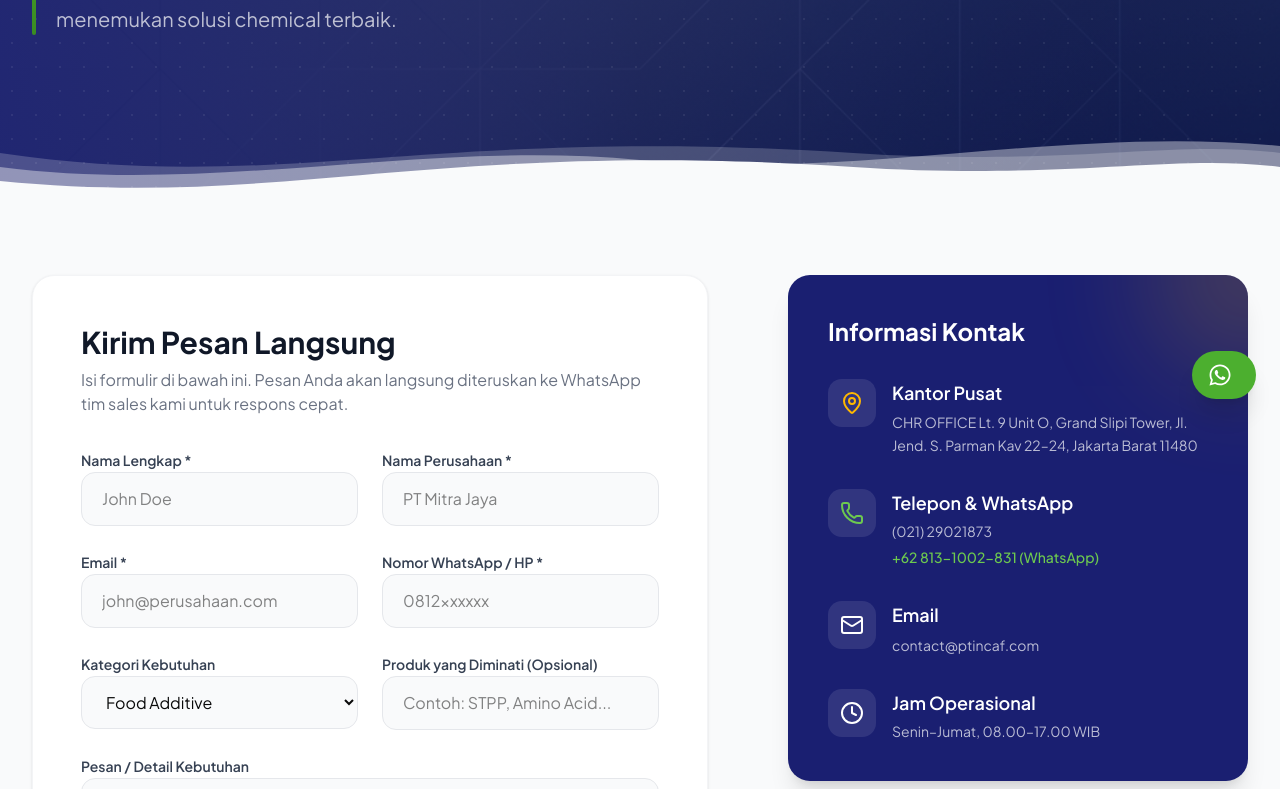
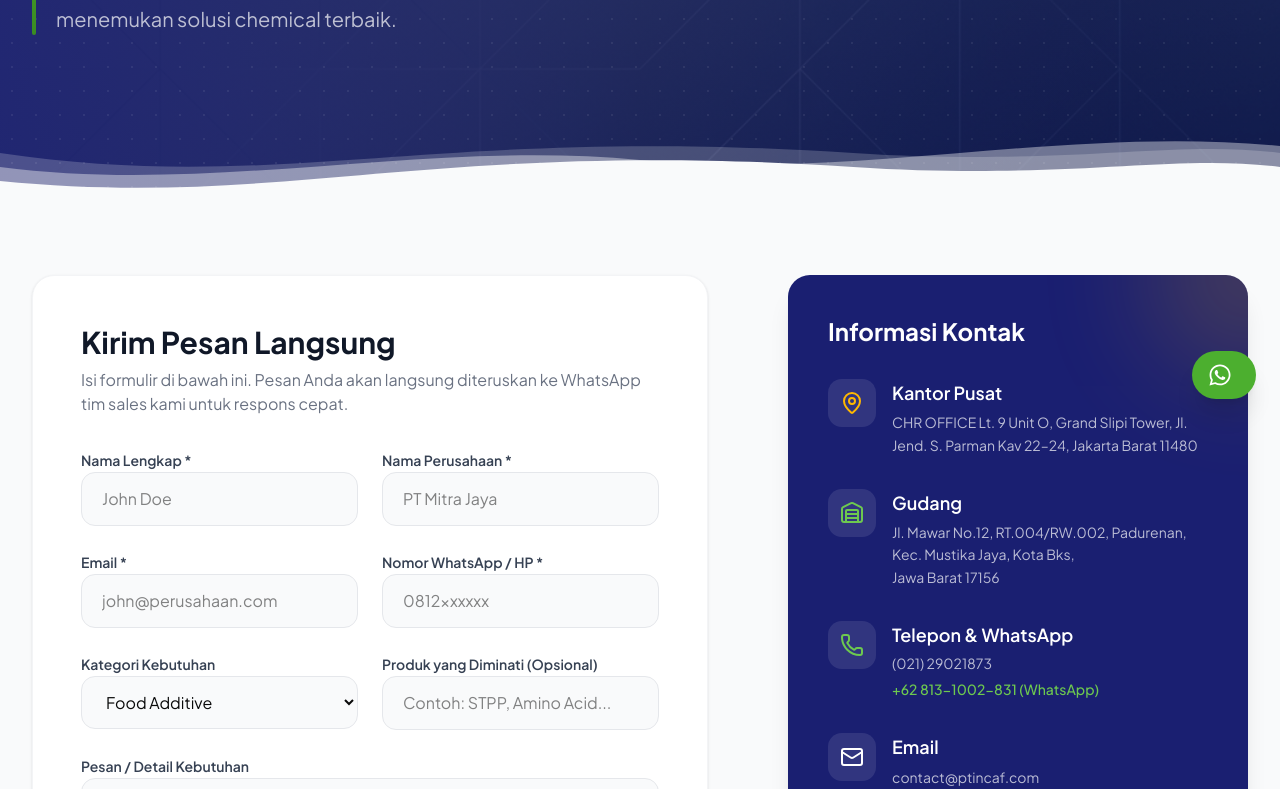
Before and after one commit to arsycreative/pt-Incaf, a Next.js app: page /contact in a window 1280 px wide. Shown: the part 377-1166 px from the top of the page. Built offline with nearby package versions, Linux system fonts and the light colour scheme; a web font is replaced by a local one.

Commit message:
Add alamat gudang

```diff
--- a/src/app/contact/client.js
+++ b/src/app/contact/client.js
@@ -2,7 +2,7 @@
 
 import { useState } from 'react'
 import { motion, useReducedMotion } from 'framer-motion'
-import { Mail, Phone, MapPin, Clock, Send, ShieldCheck } from 'lucide-react'
+import { Mail, Phone, MapPin, Clock, Send, ShieldCheck, Warehouse } from 'lucide-react'
 import { PageHeader } from '@/components/ui/PageHeader'
 import { fadeUp, stagger } from '@/lib/animations'
 import { COMPANY } from '@/lib/constants'
@@ -209,6 +209,21 @@ export default function ContactPage() {
                     </div>
                   </div>
 
+                  {/* Alamat Gudang */}
+                  <div className="flex items-start gap-4">
+                    <div className="w-12 h-12 bg-white/10 rounded-xl flex items-center justify-center shrink-0">
+                      <Warehouse className="w-6 h-6 text-green-light" />
+                    </div>
+                    <div>
+                      <h4 className="font-semibold text-lg mb-1">Gudang</h4>
+                      <p className="text-white/70 leading-relaxed text-sm">
+                        Jl. Mawar No.12, RT.004/RW.002, Padurenan,<br />
+                        Kec. Mustika Jaya, Kota Bks,<br />
+                        Jawa Barat 17156
+                      </p>
+                    </div>
+                  </div>
+
                   <div className="flex items-start gap-4">
                     <div className="w-12 h-12 bg-white/10 rounded-xl flex items-center justify-center shrink-0">
                       <Phone className="w-6 h-6 text-green-light" />
```
